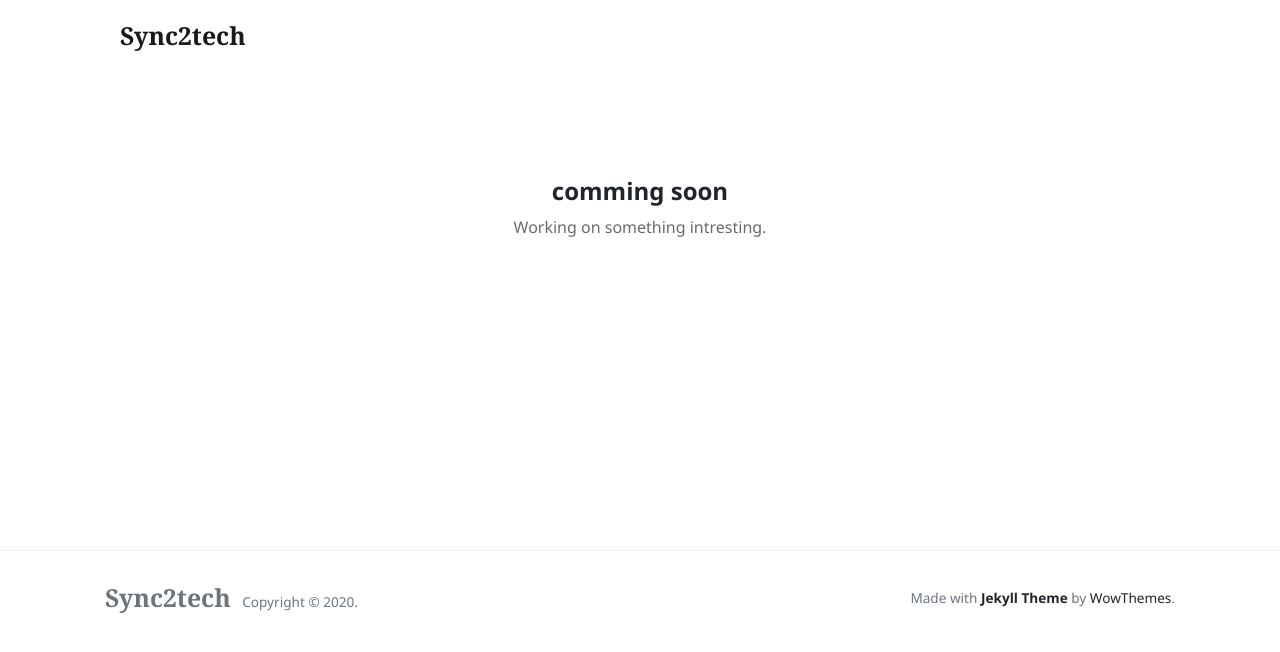
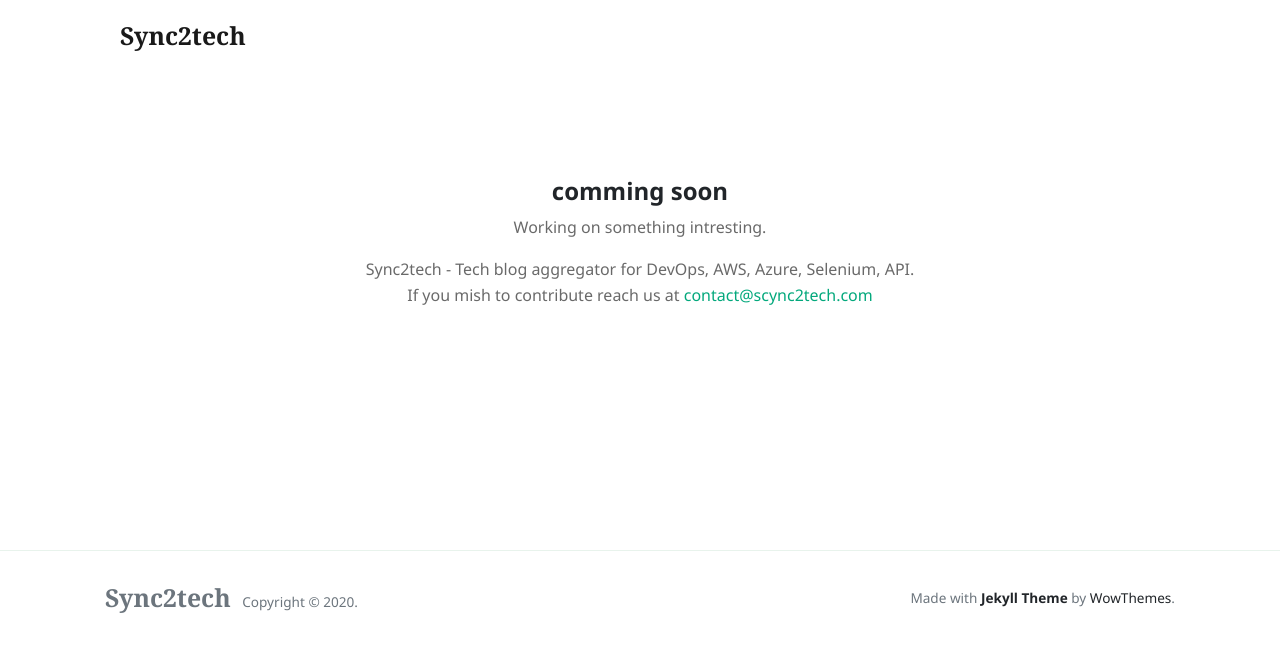
Before and after one commit to mohan-balakrishnan/sync2techold, a Jekyll site: the page built from index.html, in a window 1280 px wide. Shown: the top 652 px of the page. Built offline with Jekyll 4.4.1, drawn with Linux system fonts in a browser that asks for light colours; nearby versions of some CDN libraries; the list of posts is cut into pages by our own code.

Commit message:
Update index.html

```diff
--- a/index.html
+++ b/index.html
@@ -9,16 +9,14 @@ description: "Sync2tech - Tech blog aggregator for AWS, DevOps, Selenium, Rest A
 
 <div class="container">
 
-
-
-
 <br><br><br>
 
 <center>
     <h1 class="h4 font-weight-bold">comming soon</h1>
     <p class="excerpt"> Working on something intresting.</p>
+    <p class="excerpt">Sync2tech - Tech blog aggregator for DevOps, AWS, Azure, Selenium, API. <br>If you mish to contribute reach us at <a href="mailto:>contact@scync2tech.com?Subject=Enquiry%20from%20sync2tech.com" target="_top">contact@scync2tech.com</a>
+    </p>
 </center>
 
 
-
 </div>
```
